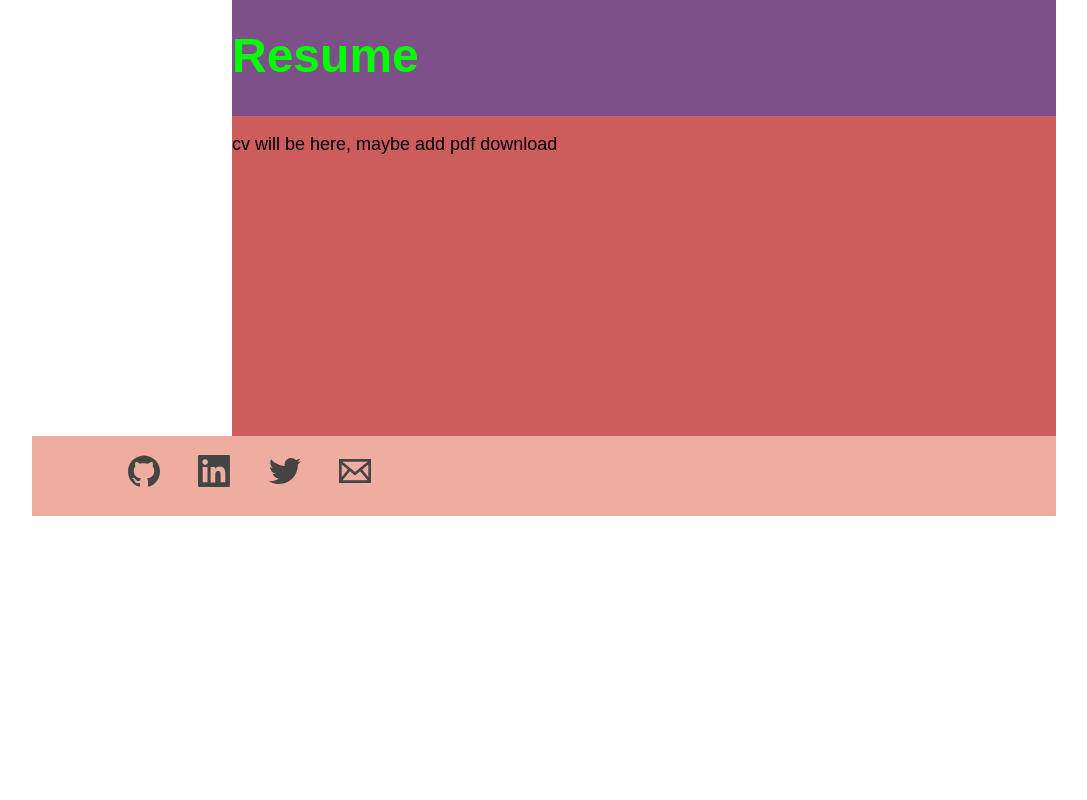
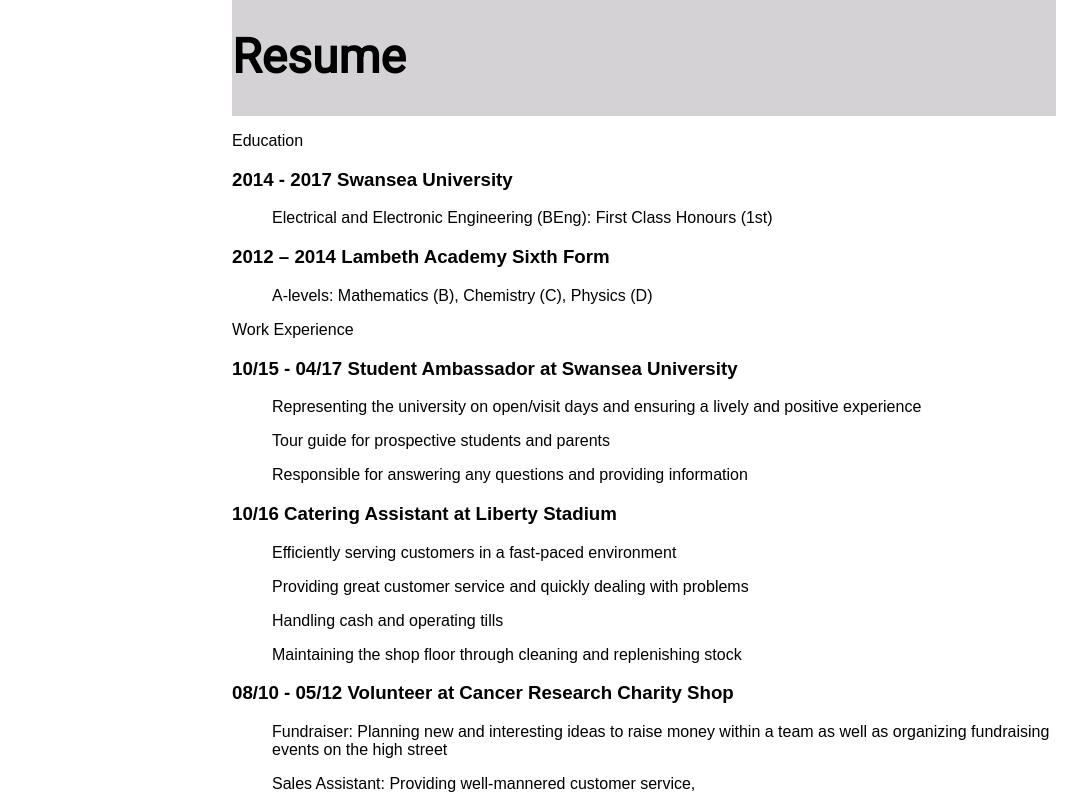
Before and after one commit to sheerlinvuong/sheerlinvuong.github, a React (Create React App) app: page /resume in a window 1280 px wide. Shown: the part 300-1100 px from the top of the page, without its empty margins (96-1183 px from the left). Before the commit the page ends 816 px from the top, so only its background shows below. Built offline with nearby package versions, Linux system fonts and the light colour scheme.

Commit message:
updated resume

```diff
--- a/src/components/footerComponent/footer.js
+++ b/src/components/footerComponent/footer.js
@@ -41,7 +41,7 @@ class Footer extends Component {
             <img src={twitter} />
           </a>
 
-          <a href="mailto:sheerlinvuong@gmail.com">
+          <a>
             <img src={email} />
           </a>
         </li>
--- a/src/components/pages/resume/Resume.css
+++ b/src/components/pages/resume/Resume.css
@@ -1,25 +1,33 @@
+@import url('https://fonts.googleapis.com/css?family=Open+Sans:300,400|Roboto:100,300,400');
+
 .CV {
     display: grid;
     grid-template-columns: 25vh auto;
     grid-template-rows: 15vh auto;
-    height:55vh;
+    height:150vh;
 
     }
 
-    .CV-body {
-      background-color: indianred;
-      font-size: large;
-      grid-column: 2;
-      grid-row: 2
-
-
-
-    }
     .CV-header {
-      background-color: rgb(126, 80, 138);
-      color: rgb(0, 255, 0);
-
+      background-color: rgba(64, 50, 68, 0.219);
+      color: rgb(0, 0, 0);
+      font-family: Roboto;
       font-size: 1.5em;
       grid-column: 2;
       grid-row: 1
     }
+    .CV-body {
+      line-height: normal;
+      grid-column: 2;
+      grid-row: 2;
+      font-style: normal;
+    }
+
+.t {
+  font-family: Roboto;
+  font-style: normal;
+}
+
+.ts {
+  font-family: 'Open Sans', sans-serif;
+}
--- a/src/components/pages/resume/Resume.js
+++ b/src/components/pages/resume/Resume.js
@@ -3,6 +3,67 @@ import './Resume.css';
 //import pic from './pic.png';
 
 class Resume extends Component {
+  educationContent = [
+    {
+      date: '2014 - 2017',
+      positionTitle: 'Swansea University',
+      details: [
+        'Electrical and Electronic Engineering (BEng): First Class Honours (1st)',
+      ],
+    },
+
+    {
+      date: '2012 – 2014',
+      positionTitle: 'Lambeth Academy Sixth Form',
+      details: ['A-levels: Mathematics (B), Chemistry (C), Physics (D)'],
+    },
+  ];
+  workContent = [
+    {
+      date: '10/15 - 04/17 ',
+      positionTitle: 'Student Ambassador at Swansea University',
+      details: [
+        'Representing the university on open/visit days and ensuring a lively and positive experience',
+        'Tour guide for prospective students and parents',
+        'Responsible for answering any questions and providing information',
+      ],
+    },
+
+    {
+      date: '10/16',
+      positionTitle: 'Catering Assistant at Liberty Stadium',
+      details: [
+        'Efficiently serving customers in a fast-paced environment',
+        'Providing great customer service and quickly dealing with problems',
+        'Handling cash and operating tills',
+        'Maintaining the shop floor through cleaning and replenishing stock',
+      ],
+    },
+
+    {
+      date: '08/10 - 05/12',
+      positionTitle: 'Volunteer at Cancer Research Charity Shop',
+      details: [
+        'Fundraiser: Planning new and interesting ideas to raise money within a team as well as organizing fundraising events on the high street',
+        'Sales Assistant: Providing well-mannered customer service,',
+        'Handling the cash machine and counting the profit',
+        'managing, stocking and cleaning the shop floor',
+        'Administrative skills when putting customer information into the subscription database',
+      ],
+    },
+  ];
+  renderDetails = details => details.map(d => <p>{d}</p>);
+
+  renderContents = contents =>
+    contents.map(c => (
+      <div>
+        <h3>
+          {c.date} {c.positionTitle}
+        </h3>
+        <ul>{this.renderDetails(c.details)}</ul>
+      </div>
+    ));
+
   render() {
     return (
       <div className="CV">
@@ -10,7 +71,10 @@ class Resume extends Component {
           <h1>Resume</h1>
         </header>
         <body className="CV-body">
-          <p>cv will be here, maybe add pdf download</p>
+          <p> Education </p>
+          {this.renderContents(this.educationContent)}
+          <p> Work Experience</p>
+          {this.renderContents(this.workContent)}
         </body>
       </div>
     );
```
Also changed, not shown: 2 other files (tests, documents, lock files or other folders).
